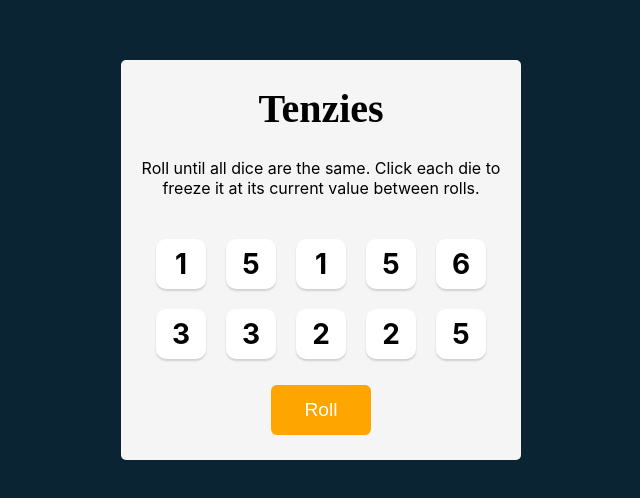
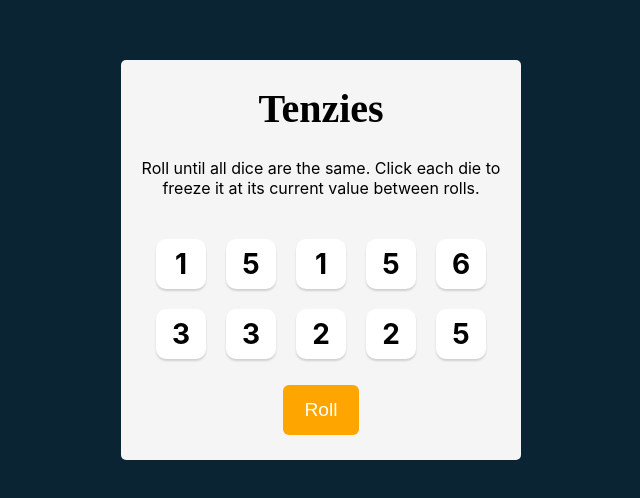
Before and after one commit to GuyP312/Tenzies, a React (Vite) app: page / in a window 1280 px wide. Shown: the part 140-638 px from the top of the page, without its empty margins (319-959 px from the left). Built offline with nearby package versions, Linux system fonts and the light colour scheme.

Commit message:
add the game winning mechanic and update css

```diff
--- a/src/App.jsx
+++ b/src/App.jsx
@@ -26,6 +26,9 @@ export default function App(){
     }))
   }
 
+  const gameWon =(dicevalues.every(dice=>dice.isHeld)) && (dicevalues.every(dice=>dice.value))  // check if every dice is held and the same value
+
+
   return (
     <>
       <main>
@@ -33,9 +36,8 @@ export default function App(){
         <p className="instructions">Roll until all dice are the same. Click each die to freeze it at its current value between rolls.</p>
         <div className = "dice-container">
           {displaydice}
-
         </div>
-        <button onClick = {newdice} className = "roll">Roll</button>
+        <button onClick = {newdice} className = "roll">{gameWon ? "New Game" : "Roll"}</button>
       </main>
     </>
   )
--- a/src/index.css
+++ b/src/index.css
@@ -62,7 +62,9 @@ main {
 }
 
 .roll {
-    width: 100px;
+    width: auto;
+    white-space: nowrap;
+    padding: 6px 21px;
     height: 50px;
     border: none;
     border-radius: 6px;
```
